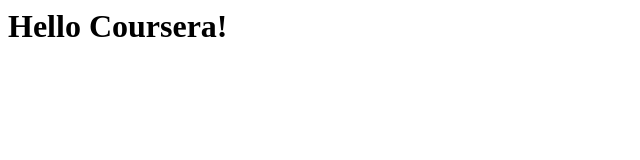
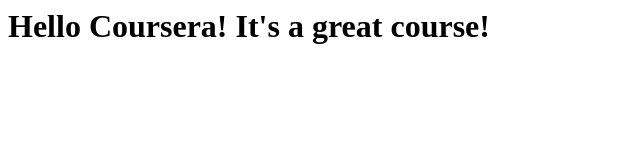
Before and after one commit to PhilipGarciaSchiavo/coursera-test, a plain HTML site: page site/index.html in a window 1280 px wide. Shown: the whole page, without its empty margins (0-640 px from the left). Drawn offline with Linux system fonts and the light colour scheme.

Commit message:
Small addition to our page content.

```diff
--- a/site/index.html
+++ b/site/index.html
@@ -3,6 +3,6 @@
 <title>Hello Coursera!</title>
 </head>
 <body>
-<h1>Hello Coursera!
+<h1>Hello Coursera! It's a great course! </h1>
 </body>
 </html>
```
